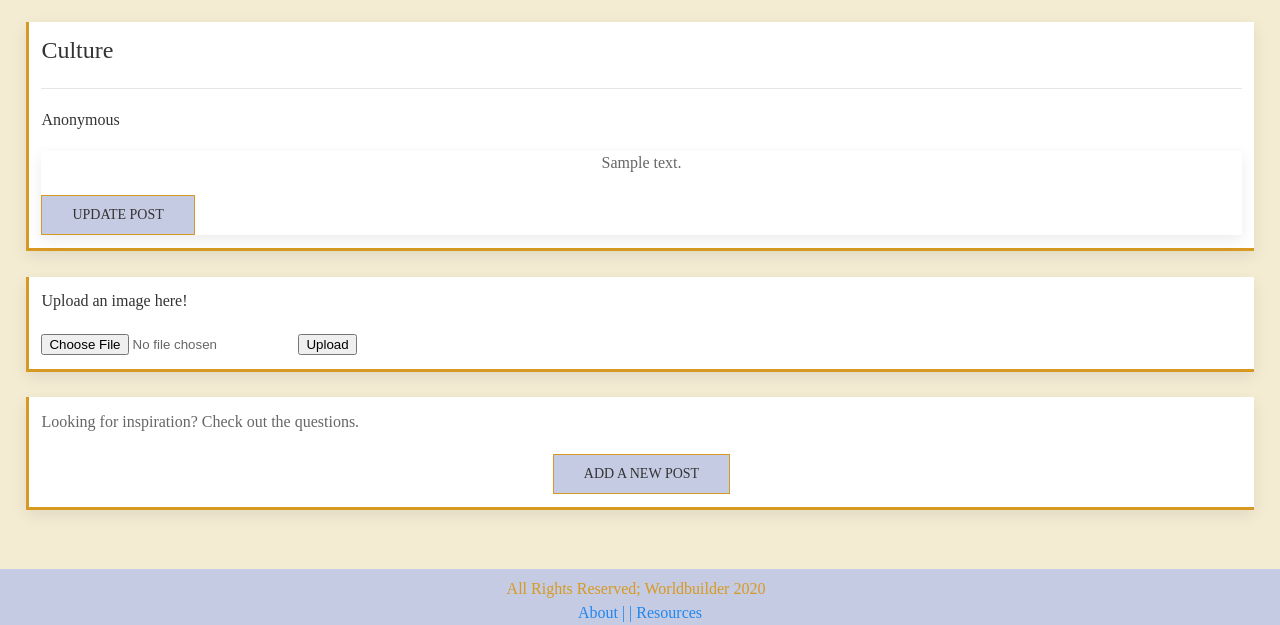
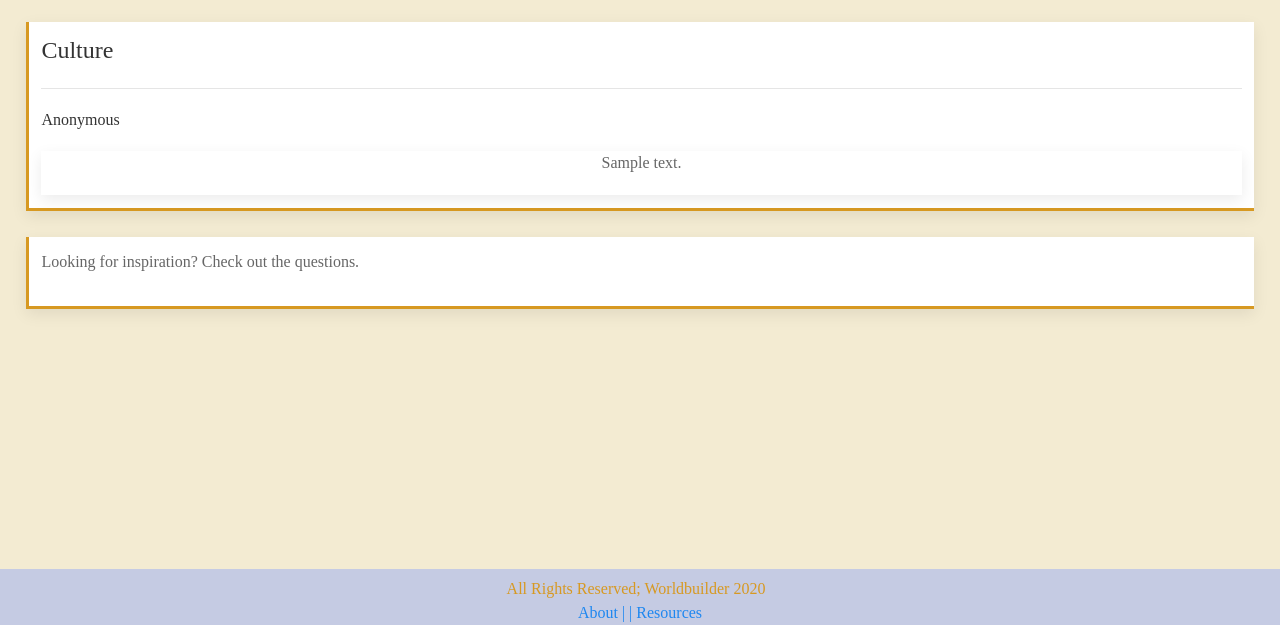
Before and after one commit to mcerritos/worldbuilder, a Django app: page /Anonymous/culture/ in a window 1280 px wide. Shown: the part 175-800 px from the top of the page. Run offline with Django 3.2, Linux system fonts and the light colour scheme; data comes from the database, SQL or seed files in the repository; tables that the repository leaves empty hold one stand-in row (values such as "Sample post"); some libraries are stand-ins or nearby versions; some web fonts are replaced.

Commit message:
fixes page views for non-logged in users

```diff
--- a/axis/static/css/style.css
+++ b/axis/static/css/style.css
@@ -206,18 +206,23 @@ footer {
 
 #gallery{
     display: flex;
+    flex-wrap: wrap;
     border: #D79922 solid;
     background-color: white;
     margin: 2vw;
     padding: 1vw;
 }
 
-
+.picard {
+    display: flex;
+    flex-direction: column;
+    justify-content: space-evenly;
+}
 
 .pictures {
-    max-width: 25vw;
+    max-width: 21vw;
     height: auto;
-    margin: 1vw 2vw;
+    margin: 1vw 3vw;
 }
 
 /* profile styles */
--- a/axis/templates/domain.html
+++ b/axis/templates/domain.html
@@ -6,6 +6,7 @@
     {% block specific %}
     {% endblock %}
 
+    {% if user.is_authenticated %}
     <div class=".uk-card uk-card-default card">
         <h5>Upload an image here!</h5>
         <form method = "post" enctype="multipart/form-data">
@@ -16,15 +17,18 @@
             <button type="submit">Upload</button>
         </form>
     </div>
+    {% endif %}
 
     {% if pictures %}
     <div class=".uk-card uk-card-default card">
         <h4 class="uk-flex-center uk-flex-middle">Images</h4>
         <div class=".uk-card uk-card-default" id="gallery">
             {% for picture in pictures %}
-                <img class=" pictures" src="{{ picture.image.url }}" />
-                {% if user.username == post.author.username %}
-                <button class="buttons">Delete Image</button>
+            <div class=".uk-card uk-card-default picard">
+                <img class="pictures" src="{{ picture.image.url }}" />
+                {% if user.username == picture.user.username %}
+                <a href="/picture/{{picture.pk}}/delete" id="deletePicture" class="uk-button uk-button-default buttons">Delete Image</a>
+            </div>
                 {% endif %}
             {% endfor %}
         </div>
@@ -48,12 +52,14 @@
             </div>
             {% endfor %}
         {% else %}
-            <div>
-                <p class="uk-flex-center uk-flex-middle">Looking for inspiration? Check out the questions.</p>
+            <div class="uk-flex">
+                <p class="uk flex uk-flex-center uk-flex-middle">Looking for inspiration? Check out the questions.</p>
             </div>
         {% endif %}
+        {% if user.is_authenticated %}
         <button uk-toggle="target: #new-post"
         class="uk-button uk-button-default uk-flex-center uk-flex-middle buttons" >Add a new post</button>
+        {% endif %}
     </div>
 
      <!-- new post modal -->
--- a/axis/templates/domains/culture.html
+++ b/axis/templates/domains/culture.html
@@ -8,8 +8,10 @@
         {% for summary in summaries %}
         <div class=".uk-card uk-card-default post {{summary.position}}">
             <p class="uk-flex uk-flex-center uk-flex-middle p{{summary.pk}}">{{ summary.text }}</p>
+            {% if user.is_authenticated %}
             <a uk-toggle="target: #update-summary" class="buttons uk-button uk-button-default openUpdateSummary"
                 data-summaryid="{{summary.pk}}">Update Post</a>
+            {% endif %}
         </div>
         {% endfor %}
 </div>
--- a/axis/templates/registration/profile.html
+++ b/axis/templates/registration/profile.html
@@ -26,7 +26,7 @@
   <h4 class="uk-flex-center uk-flex-middle">Pictures</h4>
   <div class=".uk-card uk-card-default" id="gallery">
     {% for picture in pictures %}
-        <div class=".uk-card uk-card-default">
+        <div class=".uk-card uk-card-default picard">
           <img class="pictures" src="{{ picture.image.url }}" />
           <a href="/picture/{{picture.pk}}/delete" id="deletePicture" class="uk-button uk-button-default buttons">Delete Image</a>
         </div>
--- a/axis/views.py
+++ b/axis/views.py
@@ -9,6 +9,9 @@ from django.contrib.auth.mixins import LoginRequiredMixin
 placeholder = Project.objects.get(name="Anonymous")
 
 def getCurrentProject(request, project_name):
+  if not request.user.is_authenticated:
+    project_id = Project.objects.get(name=project_name)
+    return project_id
   try:
     profile = Profile.objects.get(user=request.user)
     project_id = profile.current_project
@@ -19,15 +22,24 @@ def getCurrentProject(request, project_name):
   return project_id
 
 def home(request):
-  project_id = getCurrentProject(request, "placeholder")
+  if not request.user.is_authenticated:
+    project_id = placeholder
+  else:
+    project_id = getCurrentProject(request, "placeholder")
   return render(request, 'homepage.html', {'current_project': project_id} )
 
 def about(request):
-  project_id = getCurrentProject(request, "placeholder")
+  if not request.user.is_authenticated:
+    project_id = placeholder
+  else:
+    project_id = getCurrentProject(request, "placeholder")
   return render(request, 'about.html', {'current_project': project_id})
 
 def resources(request):
-  project_id = getCurrentProject(request, "placeholder")
+  if not request.user.is_authenticated:
+    project_id = placeholder
+  else:
+    project_id = getCurrentProject(request, "placeholder")
   return render(request, 'resources.html', {'current_project': project_id})
 ### functions to handle functionality that is the same across different routes
 
@@ -47,9 +59,10 @@ def handlePost(request, domain, d_name):
 def handlePicture (request, data, d_name):
     form = PictureForm(data, request.FILES)
     if form.is_valid():
-        form.save()
-        print(form)
-        redirect("domains/"+d_name+"/")
+      new_picture = form.save()
+      new_picture.domain = d_name
+      new_picture = form.save()
+      redirect("domains/"+d_name+"/")
 
 
 def createNewProject(project_form, request, populated):
@@ -102,7 +115,7 @@ def culture(request, project_name):
   post_form = PostForm()
   pictures= Picture.objects.filter(project=project_id).filter(domain="Culture")
   context = {'questions' : questions, 'posts': posts,
-  'summaries': summaries, 'post_form': post_form, 'current_project': project_id, 'domain': "culture"}
+  'summaries': summaries, 'post_form': post_form, 'current_project': project_id,'pictures': pictures, 'domain': "culture"}
   return render(request, 'domains/culture.html', context )
 
 def government(request, project_name):
@@ -121,7 +134,7 @@ def government(request, project_name):
 
   post_form = PostForm()
   pictures= Picture.objects.filter(project=project_id).filter(domain="Government")
-  context = {'questions' : questions, 'posts': posts, 'summaries': summaries, 'post_form': post_form, 'current_project': project_id, 'domain': "government"}
+  context = {'questions' : questions, 'posts': posts, 'summaries': summaries, 'post_form': post_form, 'current_project': project_id, 'pictures': pictures,'domain': "government"}
   return render(request, 'domains/government.html', context)
 
 def history(request, project_name):
@@ -140,7 +153,7 @@ def history(request, project_name):
 
   post_form = PostForm()
   pictures= Picture.objects.filter(project=project_id).filter(domain="History")
-  context = {'questions' : questions, 'posts': posts, 'summaries': summaries, 'post_form': post_form, 'current_project': project_id, 'domain': "history"}
+  context = {'questions' : questions, 'posts': posts, 'summaries': summaries, 'post_form': post_form, 'current_project': project_id, 'pictures': pictures,'domain': "history"}
   return render(request, 'domains/history.html', context)
 
 def religion(request, project_name):
@@ -159,7 +172,7 @@ def religion(request, project_name):
 
   post_form = PostForm()
   pictures= Picture.objects.filter(project=project_id).filter(domain="Religion")
-  context = {'questions' : questions, 'posts': posts,'summaries': summaries, 'post_form': post_form, 'current_project': project_id, 'domain': "religion"}
+  context = {'questions' : questions, 'posts': posts,'summaries': summaries, 'post_form': post_form, 'current_project': project_id, 'pictures': pictures,'domain': "religion"}
   return render(request, 'domains/religion.html', context )
 
 def geography(request, project_name):
@@ -179,7 +192,7 @@ def geography(request, project_name):
   post_form = PostForm()
   picture_form = PictureForm(initial={'user':request.user,'project': project_id})
   pictures= Picture.objects.filter(project=project_id).filter(domain="Geography")
-  context = {'questions' : questions, 'posts': posts, 'summaries': summaries, 'post_form': post_form, 'current_project': project_id, 'picture_form': picture_form, 'pictures': pictures, 'domain': "geography"}
+  context = {'questions' : questions, 'posts': posts, 'summaries': summaries, 'post_form': post_form, 'current_project': project_id, 'pictures': pictures,'picture_form': picture_form, 'pictures': pictures, 'domain': "geography"}
   return render(request, 'domains/geography.html', context)
 
 def warfare(request, project_name):
@@ -198,7 +211,7 @@ def warfare(request, project_name):
 
   post_form = PostForm()
   pictures= Picture.objects.filter(project=project_id).filter(domain="Warfare")
-  context = {'questions' : questions, 'posts': posts, 'summaries': summaries, 'post_form': post_form, 'current_project': project_id, 'domain': "warfare"}
+  context = {'questions' : questions, 'posts': posts, 'summaries': summaries, 'post_form': post_form, 'current_project': project_id, 'pictures': pictures,'domain': "warfare"}
   return render(request, 'domains/warfare.html', context )
 
 ################################### auth routes
@@ -226,7 +239,7 @@ def profile(request):
   error_message = ''
   project_id = getCurrentProject(request, "placeholder")
   projects = Project.objects.filter(users=request.user)
-  pictures= Picture.objects.filter(project=project_id).filter(domain="Geography")
+  pictures= Picture.objects.filter(project=project_id)
 
   # project creation if posted
   if request.method == 'POST':
```
Also changed, not shown: 1 other file.
